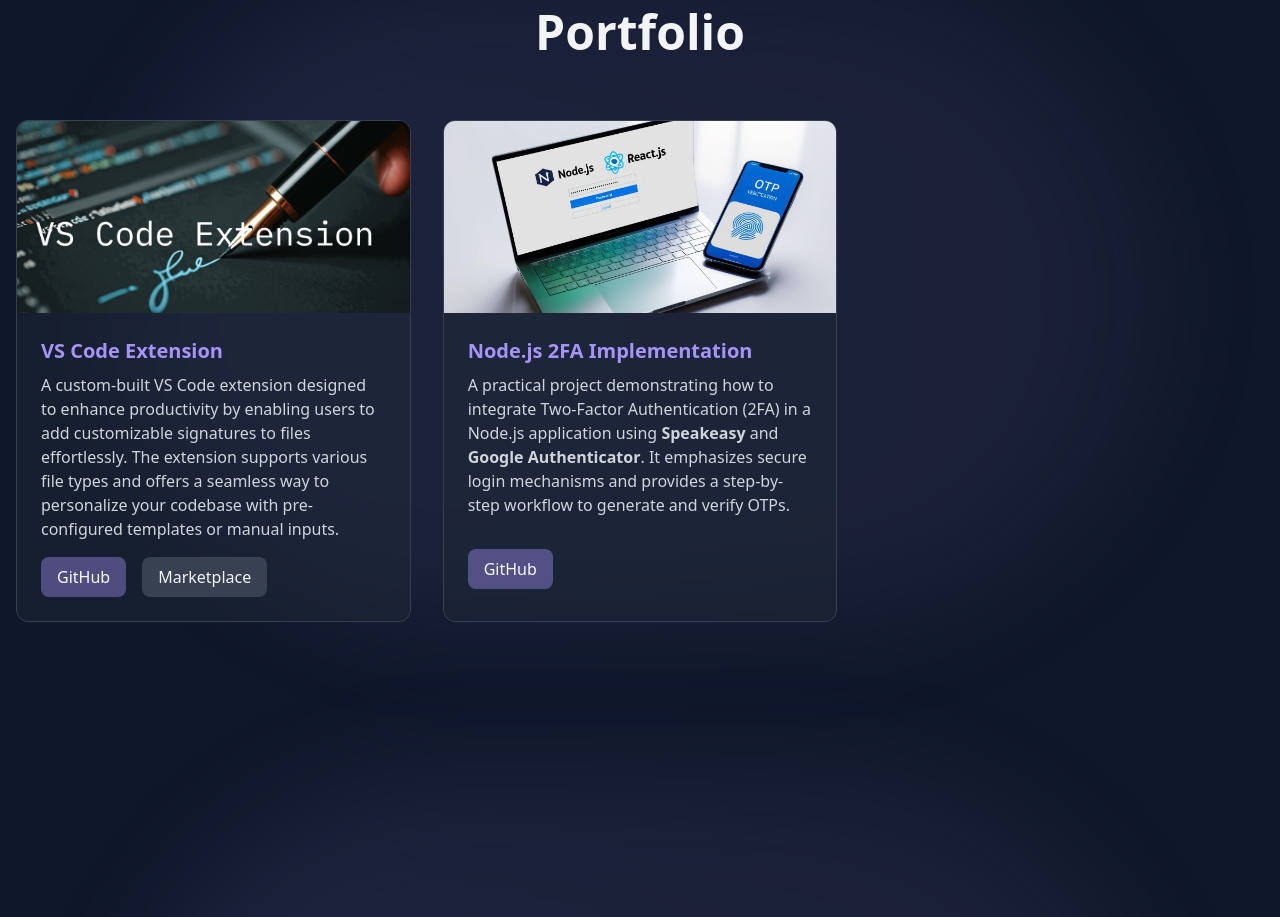
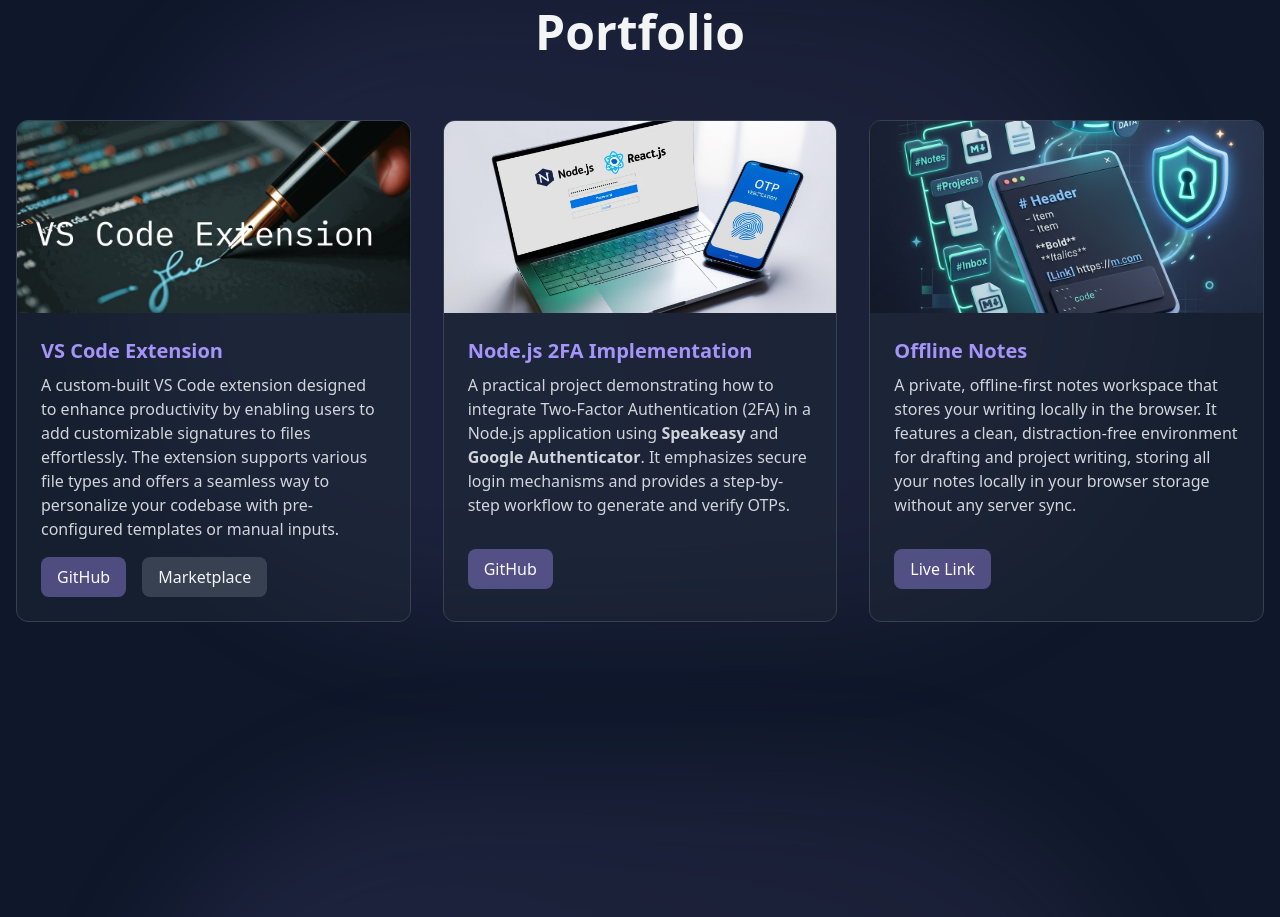
Before and after one commit to saquibshaikh14/saquibshaikh14, a React (Vite) app: page / in a window 1280 px wide. Shown: the part 2503-3420 px from the top of the page. Built offline with nearby package versions, Linux system fonts and the light colour scheme.

Commit message:
Add Offline Notes project to portfolio and update README

```diff
--- a/src/components/PortfolioSection.tsx
+++ b/src/components/PortfolioSection.tsx
@@ -1,44 +1,123 @@
-
 const PortfolioSection = () => {
   return (
-        <section id="portfolio" className="min-h-screen flex justify-center items-center text-gray-100 relative nter before:content-[''] before:absolute before:inset-[10%] before:bg-gradient-to-r before:from-primary before:to-secondary before:rounded-full before:blur-3xl before:opacity-10 py-20 md:py-0">
+    <section
+      id="portfolio"
+      className="min-h-screen flex justify-center items-center text-gray-100 relative nter before:content-[''] before:absolute before:inset-[10%] before:bg-gradient-to-r before:from-primary before:to-secondary before:rounded-full before:blur-3xl before:opacity-10 py-20 md:py-0"
+    >
       <div className="container px-4 mx-auto">
         <div className="text-center mb-16" data-aos="fade-up">
-                    <p className="text-md mb-2 text-primary md:text-lg lg:text-xl">Browse My</p>
-                    <h1 className="text-3xl md:text-4xl lg:text-5xl font-bold">Portfolio</h1>
+          <p className="text-md mb-2 text-primary md:text-lg lg:text-xl">
+            Browse My
+          </p>
+          <h1 className="text-3xl md:text-4xl lg:text-5xl font-bold">
+            Portfolio
+          </h1>
         </div>
         <div className="grid md:grid-cols-2 lg:grid-cols-3 gap-8">
-                    <div className="bg-gray-800/50 rounded-xl overflow-hidden border border-gray-700" data-aos="fade-up">
-                        <img src="./vscode-extension.png" alt="VS Code Add Signature Extension" className="w-full h-48 object-cover" />
+          <div
+            className="bg-gray-800/50 rounded-xl overflow-hidden border border-gray-700"
+            data-aos="fade-up"
+          >
+            <img
+              src="./vscode-extension.png"
+              alt="VS Code Add Signature Extension"
+              className="w-full h-48 object-cover"
+            />
             <div className="p-6">
-                            <h3 className="text-xl font-bold mb-2 text-primary">VS Code Extension</h3>
+              <h3 className="text-xl font-bold mb-2 text-primary">
+                VS Code Extension
+              </h3>
               <p className="text-gray-300 mb-4 min-h-40">
-                                A custom-built VS Code extension designed to enhance productivity by enabling users to add customizable signatures to files effortlessly. The extension supports various file types and offers a seamless way to personalize your codebase with pre-configured templates or manual inputs.
+                A custom-built VS Code extension designed to enhance
+                productivity by enabling users to add customizable signatures to
+                files effortlessly. The extension supports various file types
+                and offers a seamless way to personalize your codebase with
+                pre-configured templates or manual inputs.
               </p>
               <div className="flex gap-4">
-                                <a href="https://github.com/saquibshaikh14/vscode-add-signature-extension"
-                                    className="px-4 py-2 bg-primary/40 text-light rounded-lg hover:bg-primary/30 transition-colors">
+                <a
+                  target="_blank"
+                  rel="noopener noreferrer"
+                  href="https://github.com/saquibshaikh14/vscode-add-signature-extension"
+                  className="px-4 py-2 bg-primary/40 text-light rounded-lg hover:bg-primary/30 transition-colors"
+                >
                   GitHub
                 </a>
-                                <a href="https://marketplace.visualstudio.com/items?itemName=saquibshaikh.vscode-add-signature"
-                                    className="px-4 py-2 bg-gray-700 rounded-lg hover:bg-gray-600 transition-colors">
+                <a
+                  target="_blank"
+                  rel="noopener noreferrer"
+                  href="https://marketplace.visualstudio.com/items?itemName=saquibshaikh.vscode-add-signature"
+                  className="px-4 py-2 bg-gray-700 rounded-lg hover:bg-gray-600 transition-colors"
+                >
                   Marketplace
                 </a>
               </div>
             </div>
           </div>
 
-                    <div className="bg-gray-800/50 rounded-xl overflow-hidden border border-gray-700" data-aos="fade-up" data-aos-delay="200">
-                        <img src="./2fa-authentication.jpg" alt="Node.js 2FA Implementation" className="w-full h-48 object-cover" />
+          <div
+            className="bg-gray-800/50 rounded-xl overflow-hidden border border-gray-700"
+            data-aos="fade-up"
+            data-aos-delay="200"
+          >
+            <img
+              src="./2fa-authentication.jpg"
+              alt="Node.js 2FA Implementation"
+              className="w-full h-48 object-cover"
+            />
             <div className="p-6">
-                            <h3 className="text-xl font-bold mb-2 text-primary">Node.js 2FA Implementation</h3>
+              <h3 className="text-xl font-bold mb-2 text-primary">
+                Node.js 2FA Implementation
+              </h3>
               <p className="text-gray-300 mb-4 md:min-h-40">
-                                A practical project demonstrating how to integrate Two-Factor Authentication (2FA) in a Node.js application using <strong>Speakeasy</strong> and <strong>Google Authenticator</strong>. It emphasizes secure login mechanisms and provides a step-by-step workflow to generate and verify OTPs.
+                A practical project demonstrating how to integrate Two-Factor
+                Authentication (2FA) in a Node.js application using{" "}
+                <strong>Speakeasy</strong> and{" "}
+                <strong>Google Authenticator</strong>. It emphasizes secure
+                login mechanisms and provides a step-by-step workflow to
+                generate and verify OTPs.
               </p>
               <div className="flex gap-4">
-                                <a href="https://github.com/saquibshaikh14/nodejs-2fa-implementation"
-                                    className="px-4 py-2 bg-primary/40 text-light rounded-lg hover:bg-primary/30 transition-colors">
+                <a
+                  target="_blank"
+                  rel="noopener noreferrer"
+                  href="https://github.com/saquibshaikh14/nodejs-2fa-implementation"
+                  className="px-4 py-2 bg-primary/40 text-light rounded-lg hover:bg-primary/30 transition-colors"
+                >
                   GitHub
+                </a>
+              </div>
+            </div>
+          </div>
+
+          <div
+            className="bg-gray-800/50 rounded-xl overflow-hidden border border-gray-700"
+            data-aos="fade-up"
+            data-aos-delay="400"
+          >
+            <img
+              src="./offline-notes.png"
+              alt="Offline Notes"
+              className="w-full h-48 object-cover"
+            />
+            <div className="p-6">
+              <h3 className="text-xl font-bold mb-2 text-primary">
+                Offline Notes
+              </h3>
+              <p className="text-gray-300 mb-4 md:min-h-40">
+                A private, offline-first notes workspace that stores your writing
+                locally in the browser. It features a clean, distraction-free
+                environment for drafting and project writing, storing all your
+                notes locally in your browser storage without any server sync.
+              </p>
+              <div className="flex gap-4">
+                <a
+                  target="_blank"
+                  rel="noopener noreferrer"
+                  href="https://notes.msaquib.com"
+                  className="px-4 py-2 bg-primary/40 text-light rounded-lg hover:bg-primary/30 transition-colors"
+                >
+                  Live Link
                 </a>
               </div>
             </div>
@@ -46,7 +125,7 @@
         </div>
       </div>
     </section>
-    )
+  );
 };
 
 export default PortfolioSection;
```
Also changed, not shown: public/offline-notes.png (added), 1 other file (tests, documents, lock files or other folders). Lines whose indentation alone changed are shown as unchanged.
